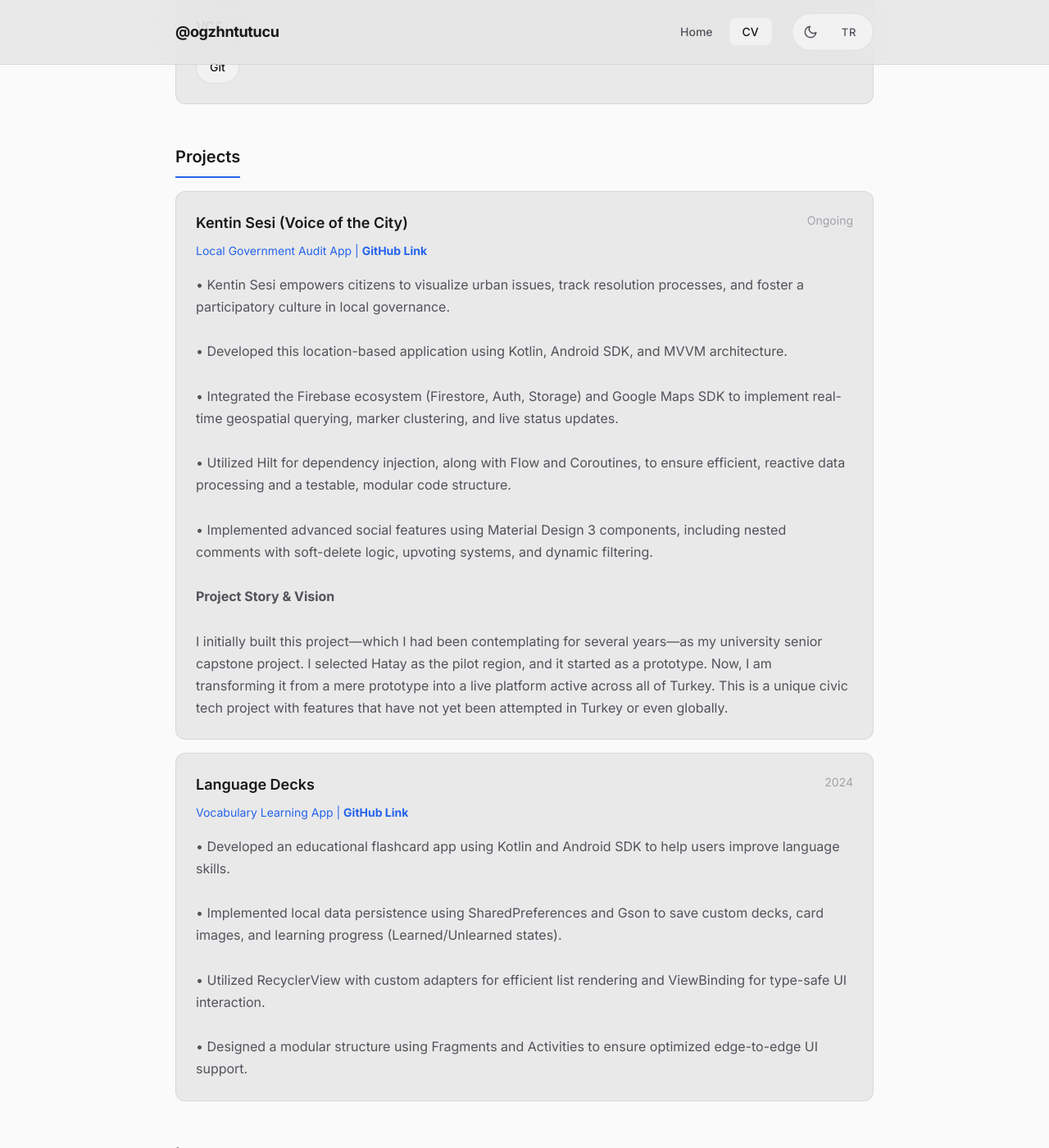
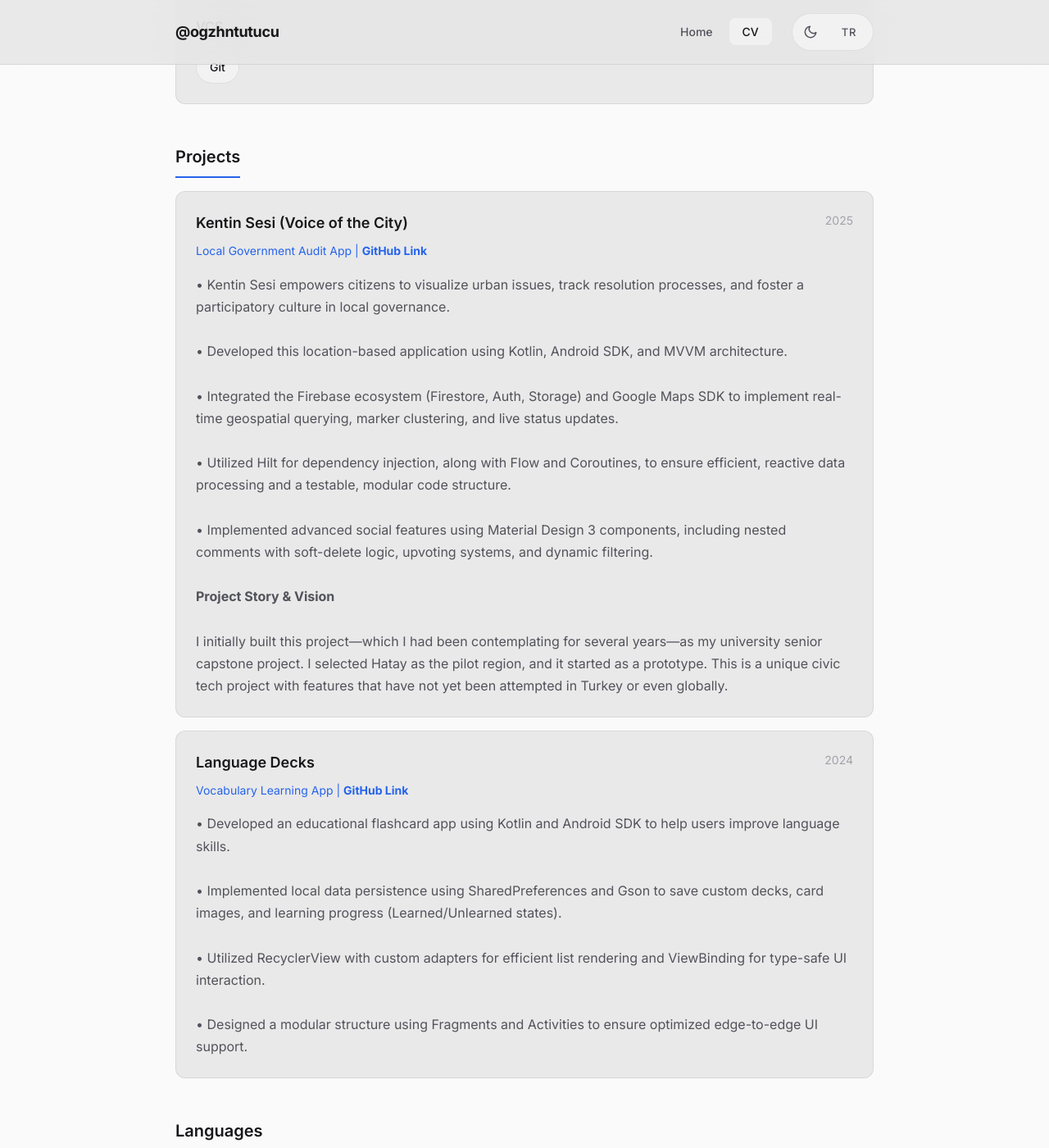
Before and after one commit to ogzhntutucu/ogzhntutucu.github.io, a Jekyll site: the page built from en/cv.html, in a window 1280 px wide and 1400 px high, scrolled down 1215 px. Shown: the whole window at 82% size. Built offline with Jekyll 4.4.1, drawn with Linux system fonts in a browser that asks for light colours.

```diff
--- a/cv.html
+++ b/cv.html
@@ -95,7 +95,7 @@ permalink: /cv/
         <div class="cv-item">
             <div class="cv-item-header">
                 <h3 class="cv-item-title">Kentin Sesi</h3>
-                <span class="cv-item-date">Devam Ediyor</span>
+                <span class="cv-item-date">2025</span>
             </div>
             <p class="cv-item-subtitle">
                 Yerel Yönetim Denetim Uygulaması | <a href="https://github.com/ogzhntutucu/kentin-sesi" target="_blank"
--- a/en/cv.html
+++ b/en/cv.html
@@ -92,7 +92,7 @@ permalink: /en/cv/
         <div class="cv-item">
             <div class="cv-item-header">
                 <h3 class="cv-item-title">Kentin Sesi (Voice of the City)</h3>
-                <span class="cv-item-date">Ongoing</span>
+                <span class="cv-item-date">2025</span>
             </div>
             <p class="cv-item-subtitle">
                 Local Government Audit App | <a href="https://github.com/ogzhntutucu/kentin-sesi" target="_blank"
@@ -111,9 +111,8 @@ permalink: /en/cv/
 
                 <b>Project Story & Vision</b><br><br>
                 I initially built this project—which I had been contemplating for several years—as my university senior capstone
-                project. I selected Hatay as the pilot region, and it started as a prototype. Now, I am transforming it from
-                a mere prototype into a live platform active across all of Turkey. This is a unique civic tech project with
-                features that have not yet been attempted in Turkey or even globally.
+                project. I selected Hatay as the pilot region, and it started as a prototype.
+                This is a unique civic tech project with features that have not yet been attempted in Turkey or even globally.
             </p>
         </div>
 
```
Also changed, not shown: other parts of cv.html (+1 -2 lines).
